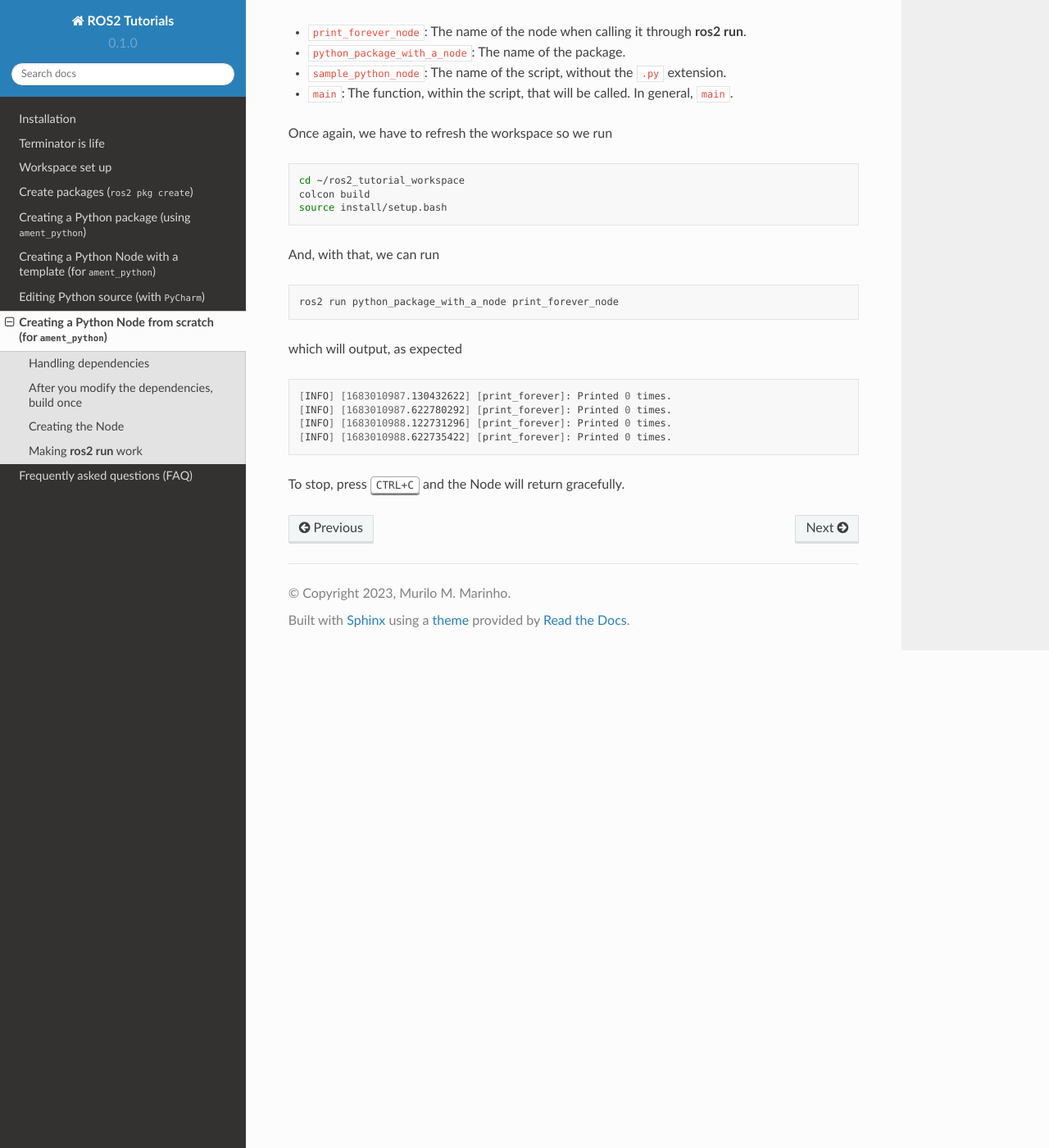
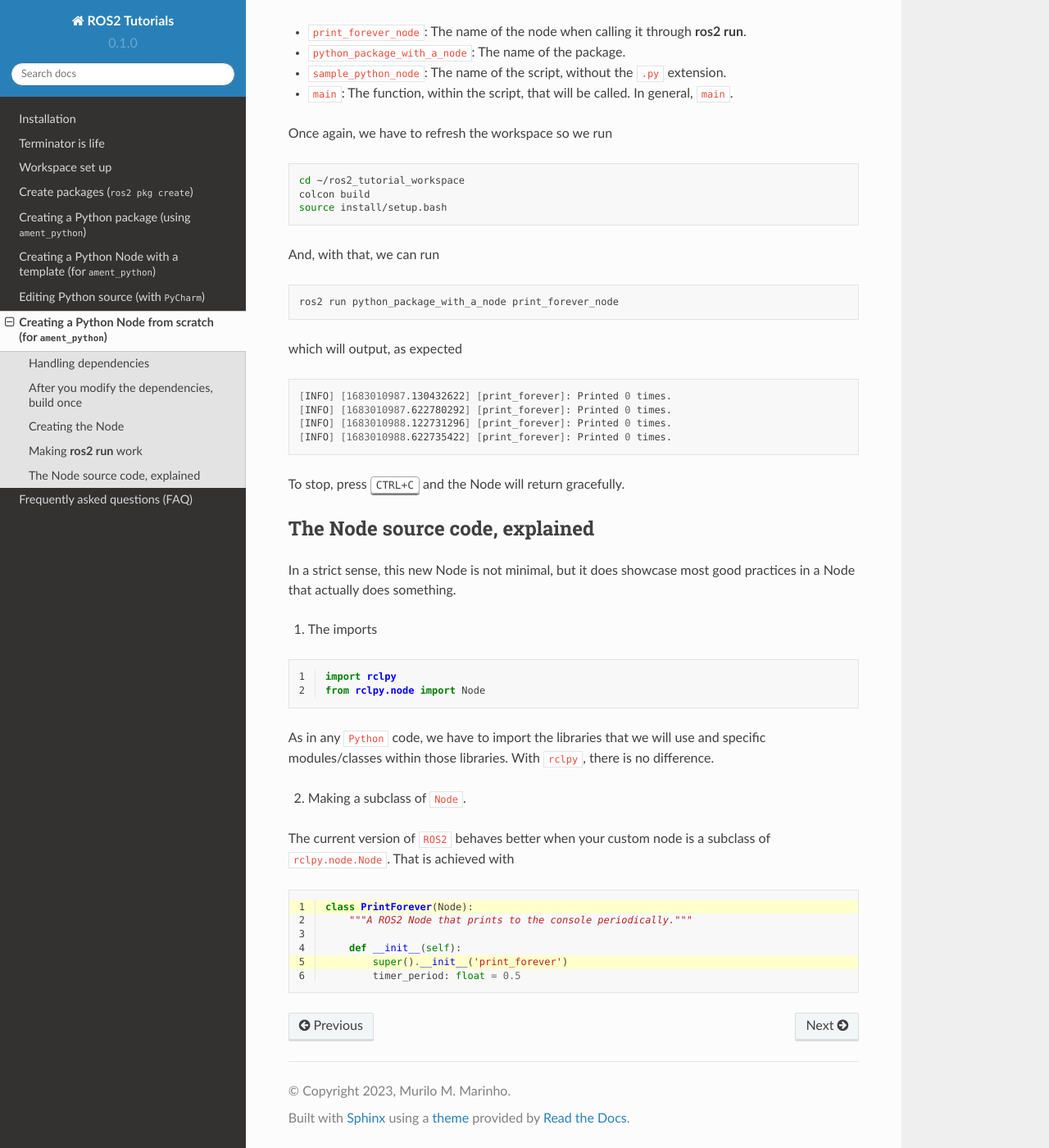
Before and after one commit to mmmarinho/ROS2_Tutorial, a Sphinx documentation site: the page built from docs/source/create_python_node_from_scratch.rst, in a window 1280 px wide and 1400 px high, scrolled down 2550 px. Shown: the whole window at 82% size. Built offline with Sphinx 7.4.7 and the Read the Docs theme 2.0.0, drawn with Linux system fonts in a browser that asks for light colours.

Commit message:
Update create_python_node_from_scratch.rst

```diff
--- a/docs/source/create_python_node_from_scratch.rst
+++ b/docs/source/create_python_node_from_scratch.rst
@@ -105,3 +105,27 @@
     [INFO] [1683010988.622735422] [print_forever]: Printed 0 times.
 
 To stop, press :kbd:`CTRL+C` and the Node will return gracefully.
+
+The Node source code, explained
+-------------------------------
+
+In a strict sense, this new Node is not minimal, but it does showcase most good practices in a Node that actually does something.
+
+1. The imports
+
+.. literalinclude:: ../scripts/print_forever_node.py
+   :language: python
+   :linenos:
+   :lines: 24-25
+
+As in any :code:`Python` code, we have to import the libraries that we will use and specific modules/classes within those libraries. With :code:`rclpy`, there is no difference.
+
+2. Making a subclass of :code:`Node`.
+
+The current version of :code:`ROS2` behaves better when your custom node is a subclass of :code:`rclpy.node.Node`. That is achieved with
+
+.. literalinclude:: ../scripts/print_forever_node.py
+   :language: python
+   :linenos:
+   :lines: 28-33
+   :emphasize-lines: 1,5
```
